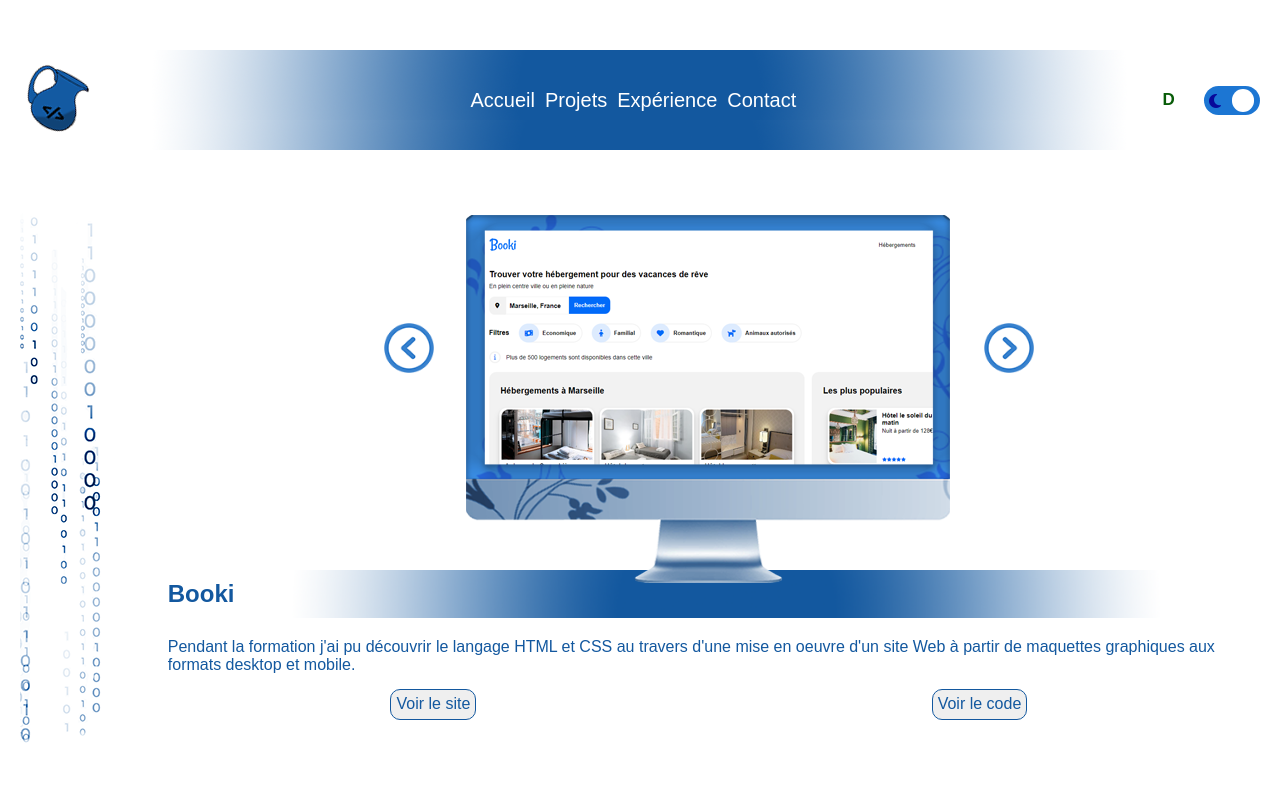
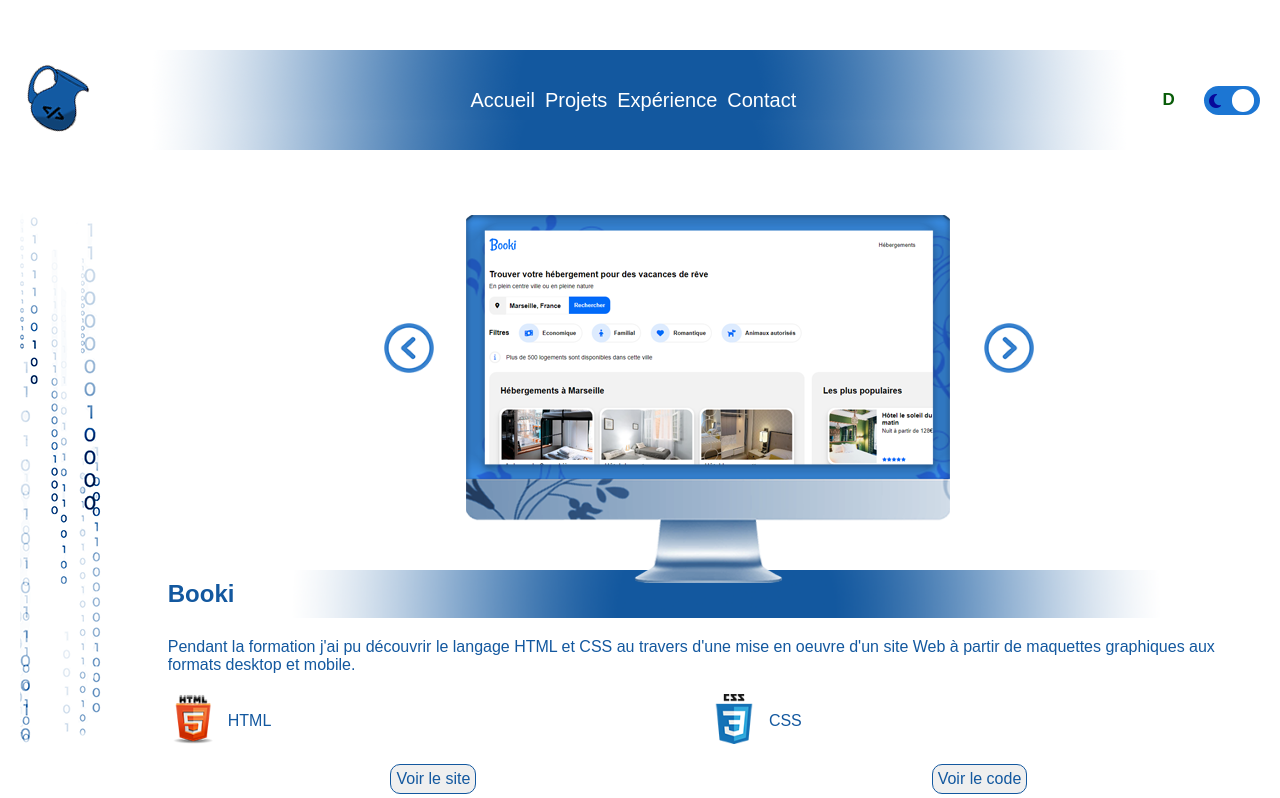
Before and after one commit to icenatsu/portfolio, a React (Vite) app: page /projets in a window 1280 px wide. Shown: the top 798 px of the page. Built offline with nearby package versions, Linux system fonts and the light colour scheme; a web font is replaced by a local one.

Commit message:
Fix: Bug nbproject transfert de box info dans projets

```diff
--- a/src/components/Boxinfos/Boxinfos.module.scss
+++ /dev/null
@@ -1,130 +0,0 @@
-@use "../../sass/utils/variables";
-
-.boxinfos{
-    margin-top: 50px;
-    width: 100%;
-    color: variables.$secondary-color;
-    padding: 0px;
-
-    #container{
-        color: variables.$secondary-color;;
-    }
-
-    .container{
-
-        &__title{
-            padding: 10px;
-            margin-bottom: 10px;
-        }
-
-        &__description{
-            padding: 10px;
-
-            @media screen and (max-width: variables.$breakpoint-tablette) {
-
-            }
-
-            @media screen and (max-width: variables.$breakpoint-mobile) {
-                font-size: 14px;
-            }
-        }
-
-        &__technologies{
-            display: flex;
-            padding: 10px;
-
-            .technologies{
-                display: flex;
-                align-items: center;
-                border-radius: 5px;
-                flex-basis: 100%;
-
-
-                &__name{
-                    padding: 10px;
-                }
-
-                &__icones{
-                    & img{
-                        width: 50px;
-                        height: 50px;
-
-                        @media screen and (max-width: variables.$breakpoint-mobile) {
-                            width: 30px;
-                            height: 30px;
-                        }
-                    }
-                }
-            }
-        }
-
-        &__sources{
-            display: flex;
-            justify-content: space-around;
-            padding: 5px;
-
-            button{
-                border : 1px solid variables.$secondary-color;
-                border-radius: 10px;
-                padding: 5px;
-            }
-        }
-
-    }
-
-    &--dark{
-        .container{
-
-            &__technologies{
-
-                color: white;
-            }
-
-            &__description{
-                color: white;
-            }
-
-
-            &__sources{
-
-                button{
-                    background-color: variables.$secondary-color;
-
-                    & a{
-                        color: white;
-                    }
-                }
-            }
-        }
-
-    }
-
-    &--light{
-        .container{
-            &__sources{
-
-                button{
-
-                    & a{
-                        color: variables.$secondary-color;
-                    }
-                }
-            }
-        }
-
-    }
-}
-
-
-.animOpacity{
-    animation: opacitytitle 1.5s ease-in-out;
-}
-
-@keyframes opacitytitle{
-    0%{
-        opacity: 0;
-    }
-    100%{
-        opacity: 1;
-    }
-}
--- a/src/components/Boxinfos/Boxinfos.tsx
+++ /dev/null
@@ -1,59 +0,0 @@
-import styles from './Boxinfos.module.scss'
-import { ThemeContext } from "../../ThemeContext/ThemeContext";
-import { useContext } from "react";
-
-interface IntInData {
-    title: string,
-    description: string,
-    // technologies: {
-    //     html?: string;
-    //     css?: string;
-    //     sass?: string;
-    //     react?: string;
-    //     nodejs?: string;
-    // },
-    site: string,
-    code: string,
-    [propName: string]: any,
-}
-
-interface BoxinfosProps {
-    inData: IntInData[],
-    inCurrentIdx: number,
-}
-
-const Boxinfos = ({ inData, inCurrentIdx }: BoxinfosProps): JSX.Element => {
-
-
-    const themeContext = useContext(ThemeContext);
-
-    return (
-        <>
-            <div className={[styles.boxinfos, themeContext?.isDarkMode ? styles['boxinfos--dark'] : styles['boxinfos--light']].join(' ')}>
-                <div id={styles.container} className={styles.container}>
-                    <h2 className={styles.container__title}>{inData[inCurrentIdx].title}</h2>
-                    <p className={styles.container__description}>{inData[inCurrentIdx].description}</p>
-
-                    {/* <div className={styles.container__technologies}>
-                        {inTechnologies.length !== 0 && inTechnologies[inCurrentIdx].map((techno, idx: number) => {
-                            return (
-                                <div className={styles.technologies} key={idx}>
-                                    <figure className={styles.technologies__icones}>
-                                        <img src={techno[1]} alt={`icone ${techno[0]}`}></img>
-                                    </figure>
-                                    <p className={styles.technologies__name}>{techno[0]}</p>
-                                </div>
-                            )
-                        })}
-                    </div> */}
-                    <div className={styles.container__sources}>
-                        {inData[inCurrentIdx].site !== undefined && <button className={styles.site}><a href={inData[inCurrentIdx].site}>Voir le site</a></button>}
-                        <button className={styles.code}><a href={inData[inCurrentIdx].code}>Voir le code</a></button>
-                    </div>
-                </div>
-            </div>
-        </>
-    );
-};
-
-export default Boxinfos;
--- a/src/pages/Projets/Projets.module.scss
+++ b/src/pages/Projets/Projets.module.scss
@@ -28,9 +28,105 @@
         }
     }
 
+    .boxinfos{
+        margin-top: 50px;
+        width: 100%;
+        color: variables.$secondary-color;
+        padding: 0px;
+
+        #container{
+            color: variables.$secondary-color;;
+        }
+
+        .container{
+
+            &__title{
+                padding: 10px;
+                margin-bottom: 10px;
+            }
+
+            &__description{
+                padding: 10px;
+
+                @media screen and (max-width: variables.$breakpoint-tablette) {
+
+                }
+
+                @media screen and (max-width: variables.$breakpoint-mobile) {
+                    font-size: 14px;
+                }
+            }
+
+            &__technologies{
+                display: flex;
+                padding: 10px;
+
+                .technologies{
+                    display: flex;
+                    align-items: center;
+                    border-radius: 5px;
+                    flex-basis: 100%;
+
+
+                    &__name{
+                        padding: 10px;
+                    }
+
+                    &__icones{
+                        & img{
+                            width: 50px;
+                            height: 50px;
+
+                            @media screen and (max-width: variables.$breakpoint-mobile) {
+                                width: 30px;
+                                height: 30px;
+                            }
+                        }
+                    }
+                }
+            }
+
+            &__sources{
+                display: flex;
+                justify-content: space-around;
+                padding: 5px;
+
+                button{
+                    border : 1px solid variables.$secondary-color;
+                    border-radius: 10px;
+                    padding: 5px;
+                }
+            }
+        }
+    }
+
     &--dark{
         .background__title{
             background: url('../../assets/img/bg_dark_title.webp');
+        }
+
+        .container{
+
+            &__technologies{
+
+                color: white;
+            }
+
+            &__description{
+                color: white;
+            }
+
+
+            &__sources{
+
+                button{
+                    background-color: variables.$secondary-color;
+
+                    & a{
+                        color: white;
+                    }
+                }
+            }
         }
 
     }
@@ -40,5 +136,31 @@
             background: url('../../assets/img/bg_light_header.webp');
             background-size: cover;
         }
+
+        .container{
+            &__sources{
+
+                button{
+
+                    & a{
+                        color: variables.$secondary-color;
+                    }
+                }
+            }
+        }
     }
 }
+
+
+.animOpacity{
+    animation: opacitytitle 1.5s ease-in-out;
+}
+
+@keyframes opacitytitle{
+    0%{
+        opacity: 0;
+    }
+    100%{
+        opacity: 1;
+    }
+}
--- a/src/pages/Projets/Projets.tsx
+++ b/src/pages/Projets/Projets.tsx
@@ -4,8 +4,6 @@ import Slider from "../../components/Slider/Slider"
 import { useFetch } from "../../Hooks/Fetch/useFetch"
 import { useEffect, useState } from "react";
 import styleSlider from "../../components/Slider/Slider.module.scss"
-import Boxinfo from "../../components/Boxinfos/Boxinfos"
-import stylesBoxinfo from "../../components/Boxinfos/Boxinfos.module.scss"
 import { ThemeContext } from "../../ThemeContext/ThemeContext";
 import { useContext } from "react";
 
@@ -15,9 +13,7 @@ const Projets = (): JSX.Element => {
     const themeContext = useContext(ThemeContext);
 
     const state = useFetch();
-    console.log('state.items.length ===> ' + state.items.length);
 
-    console.log();
     const [currentIdx, setCurrentIdx] = useState(0);
     const [nextIdx, setNextIdx] = useState(0);
     const [prevIdx, setPrevIdx] = useState(0);
@@ -26,13 +22,13 @@ const Projets = (): JSX.Element => {
     const cursorAnimation = (cursor: 'prev' | 'next') => {
 
         const pictures = document.getElementById(styleSlider.slider__pictures)
-        const boxinfo = document.getElementById(stylesBoxinfo.container)
+        const boxinfo = document.getElementById(styles.container)
 
         cursor === 'prev' ? pictures?.classList.add(styleSlider.translateprev) : pictures?.classList.add(styleSlider.translatenext)
 
         setTimeout(() => {
             cursor === "prev" ? setCurrentIdx(curr => curr === 0 ? nbProject - 1 : curr - 1) : setCurrentIdx(curr => curr === nbProject - 1 ? 0 : curr + 1)
-            boxinfo?.classList.add(stylesBoxinfo.animOpacity)
+            boxinfo?.classList.add(styles.animOpacity)
         }, 500)
 
         setTimeout(() => {
@@ -40,7 +36,7 @@ const Projets = (): JSX.Element => {
         }, 550)
 
         setTimeout(() => {
-            boxinfo?.classList.remove(stylesBoxinfo.animOpacity)
+            boxinfo?.classList.remove(styles.animOpacity)
         }, 1500)
     }
 
@@ -52,11 +48,10 @@ const Projets = (): JSX.Element => {
         cursorAnimation('next');
     }
 
+    useEffect(() => {
 
-
-    useEffect(() => {
+        if (nbProject !== 0) {
             const timer1 = setTimeout(() => {
-
                 setNextIdx(() => {
                     if (currentIdx + 1 > nbProject - 1) {
                         return nbProject - 1
@@ -71,22 +66,17 @@ const Projets = (): JSX.Element => {
                     return currentIdx - 1
                 })
             }, 50)
-
-
             return (() => {
                 clearTimeout(timer1)
             })
+        }
+
     }, [currentIdx, nbProject])
 
     useEffect(() => {
         setNbProject(state.items.length)
-        // setCurrentIdx(0);
+    }, [state.items.length])
 
-    }, [state.items])
-
-    console.log('nbProject ===> ' + nbProject);
-
-    console.log(prevIdx, currentIdx, nextIdx);
 
     if (state.items.length !== 0) {
         return (
@@ -102,10 +92,29 @@ const Projets = (): JSX.Element => {
                         inNextCursor={nextCursor}
                     />
                     <div className={styles.background__title}></div>
-                    <Boxinfo
-                        inData={state.items}
-                        inCurrentIdx={currentIdx}
-                    />
+                    <div className={styles.boxinfos}>
+                        <div id={styles.container} className={styles.container}>
+                            <h2 className={styles.container__title}>{state.items[currentIdx].title}</h2>
+                            <p className={styles.container__description}>{state.items[currentIdx].description}</p>
+
+                            <div className={styles.container__technologies}>
+                                {Object.entries(state.items[currentIdx].technologies).map((techno, idx: number) => {
+                                    return (
+                                        <div className={styles.technologies} key={idx}>
+                                            <figure className={styles.technologies__icones}>
+                                                <img src={techno[1]} alt={`icone ${techno[0]}`}></img>
+                                            </figure>
+                                            <p className={styles.technologies__name}>{techno[0]}</p>
+                                        </div>
+                                    )
+                                })}
+                            </div>
+                            <div className={styles.container__sources}>
+                                {state.items[currentIdx].site !== undefined && <button className={styles.site}><a href={state.items[currentIdx].site}>Voir le site</a></button>}
+                                <button className={styles.code}><a href={state.items[currentIdx].code}>Voir le code</a></button>
+                            </div>
+                        </div>
+                    </div>
                 </div>
             </div>
         );
```
Also changed, not shown: src/Hooks/Fetch/useFetch.tsx (+4 -4 lines), src/components/Slider/Slider.tsx (+0 -7 lines). Lines whose indentation alone changed are shown as unchanged.
